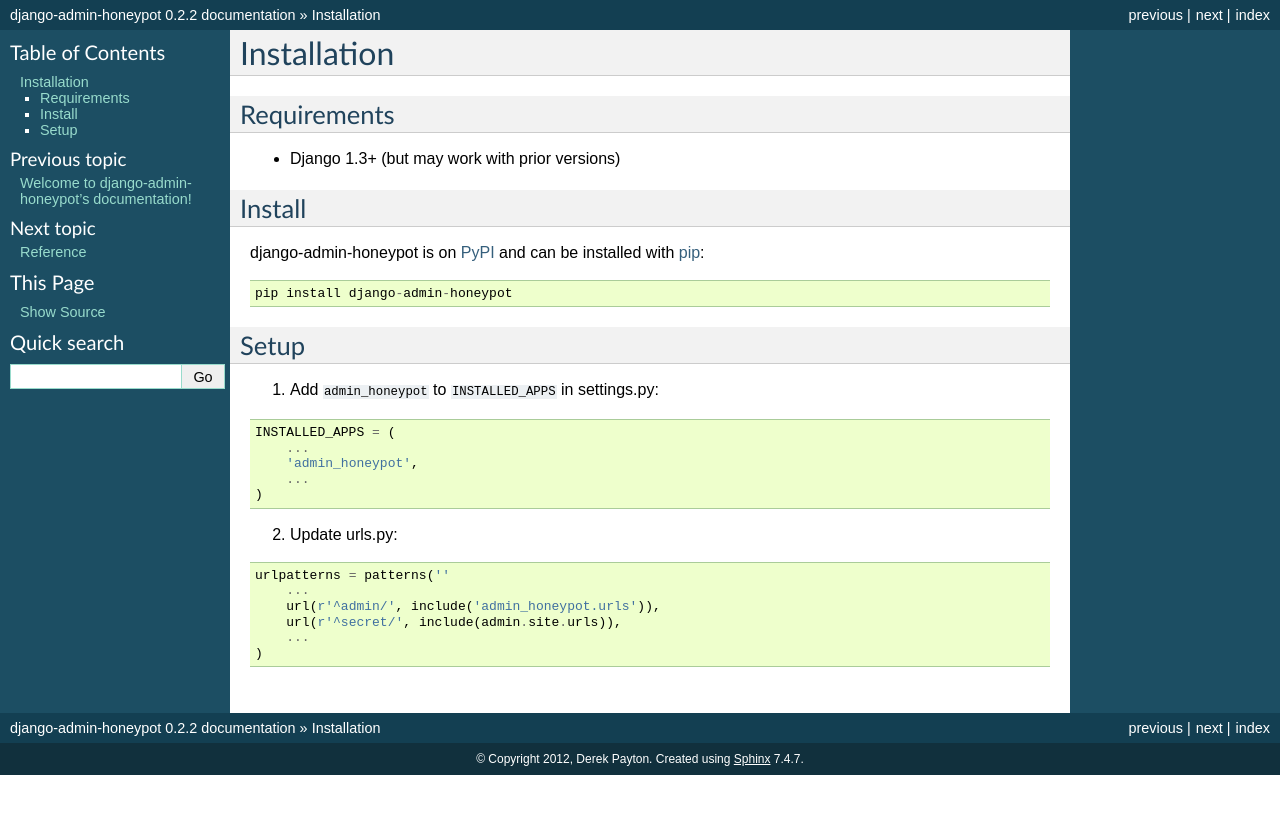
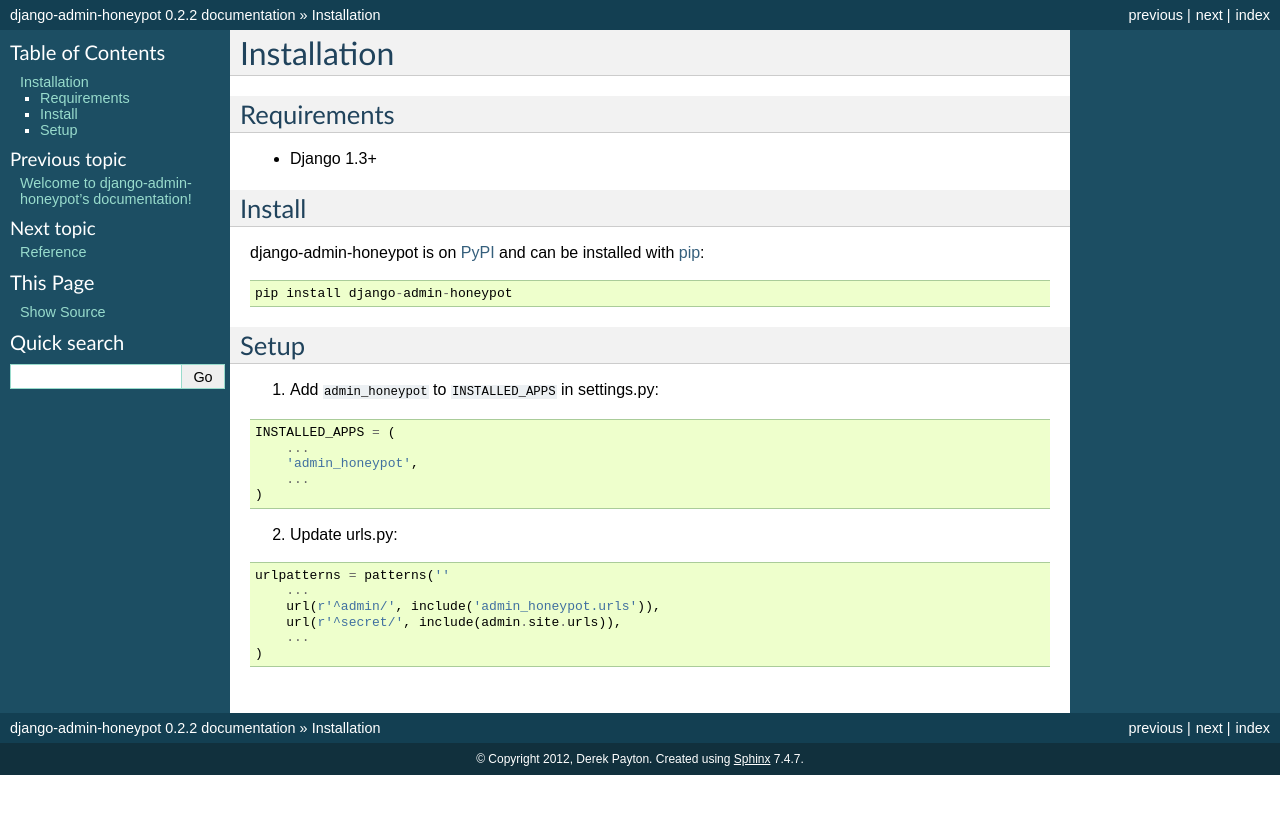
Before and after one commit to dmpayton/django-admin-honeypot, a Sphinx documentation site: the page built from docs/manual/install.rst, in a window 1280 px wide. Shown: the top 814 px of the page. Built offline with Sphinx 7.4.7, drawn with Linux system fonts in a browser that asks for light colours.

Commit message:
Remove note from docs about possibly working earlier versions of Django -- it doesn't.

```diff
--- a/docs/manual/install.rst
+++ b/docs/manual/install.rst
@@ -4,7 +4,7 @@
 Requirements
 ------------
 
-* Django 1.3+ (but may work with prior versions)
+* Django 1.3+
 
 Install
 -------
```
